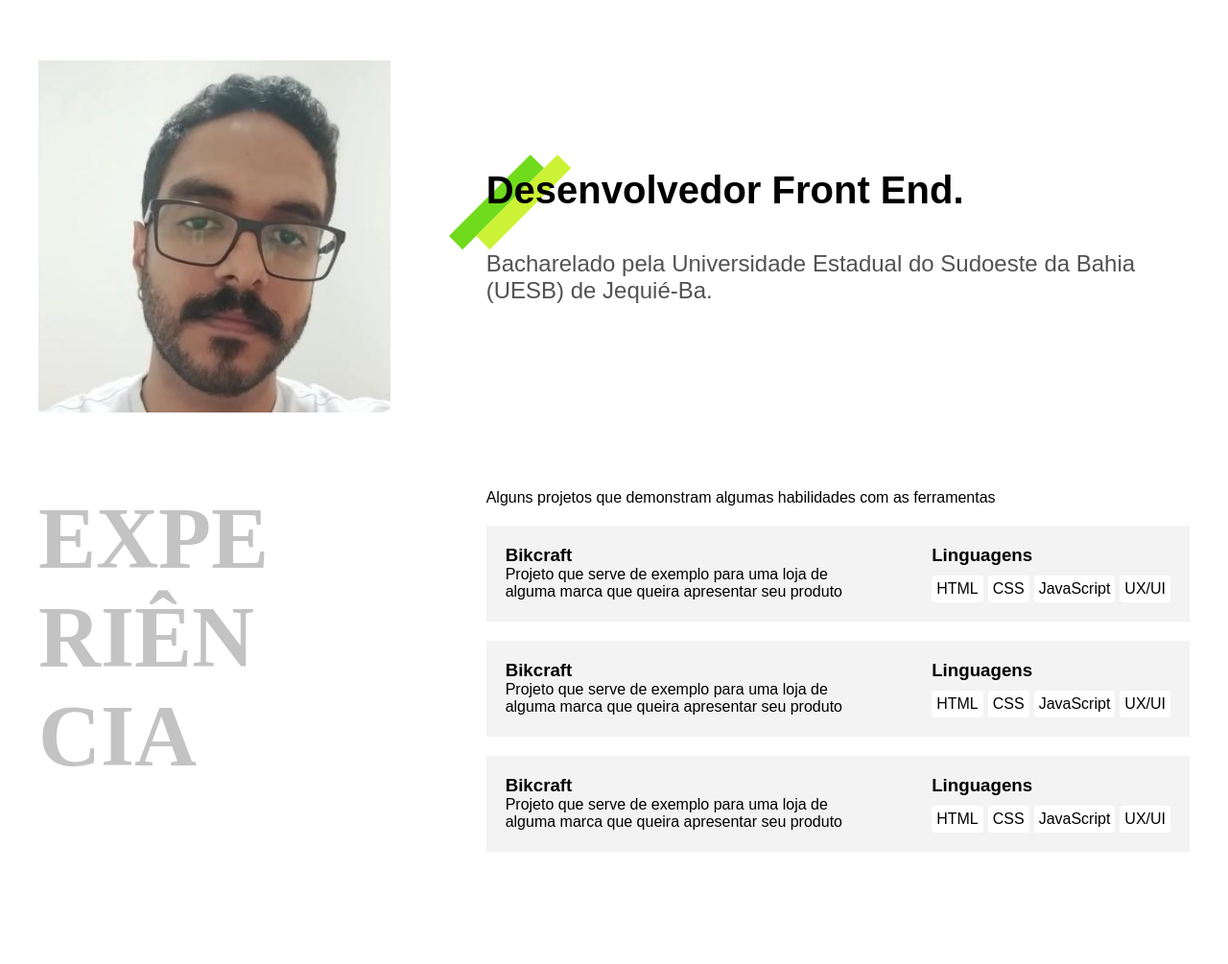
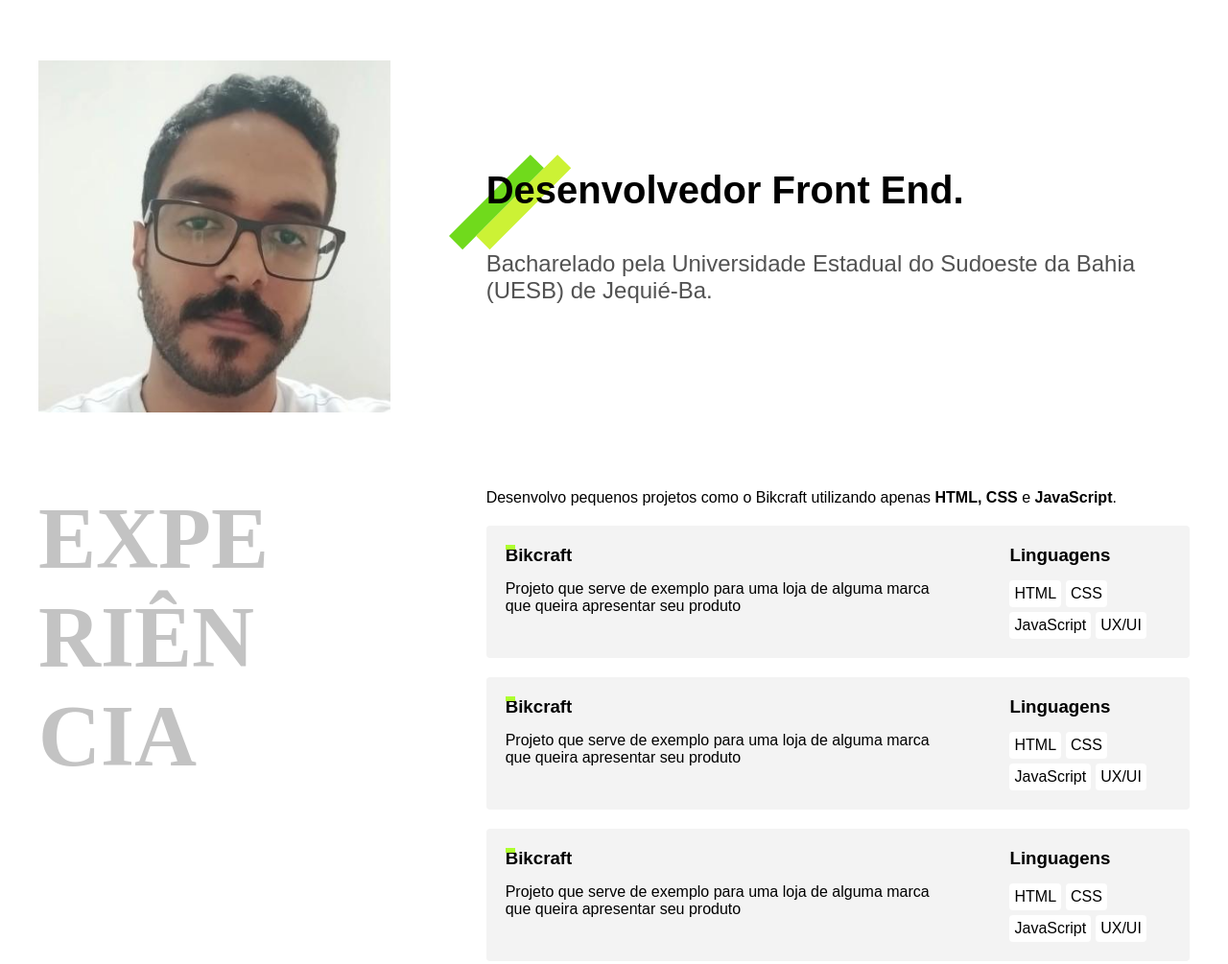
Before and after one commit to CaelSS/Portfolio-2.0, a plain HTML site: page index.html in a window 1280 px wide. Shown: the part 80-1085 px from the top of the page at 96% size. Before the commit the page ends 1008 px from the top, so only its background shows below. Drawn offline with Linux system fonts and the light colour scheme.

Commit message:
mudanca na semantica

```diff
--- a/css/experiencia.css
+++ b/css/experiencia.css
@@ -18,20 +18,34 @@
   .projetos {
     display: grid;
     gap: 20px;
+    position: relative;
 
     .projeto {
       padding: 20px;
       display: flex;
       background-color: #f3f3f3;
+      border-radius: 4px;
       gap: 60px;
+
+      h3 {
+        margin-bottom: 15px;
+      }
+    }
+
+    .projeto::before{
+      content: "";
+      width: 10px;
+      height: 5px;
+      background-color: greenyellow;
+      position: absolute;
     }
 
     ul {
       display: flex;
+      flex-wrap: wrap;
       gap: 5px;
 
       li {
-        margin-top: 10px;
         background-color: white;
         padding: 5px;
         border-radius: 4px;
--- a/index.html
+++ b/index.html
@@ -33,13 +33,12 @@
     </main>
 
     <section class="experiencia">
-
-      <h2 class="titulo-exp">expe<br>riên<br>cia</h2>
+      <h2 class="titulo-exp">expe<br />riên<br />cia</h2>
 
       <div class="projetos">
-        <p>
-          Alguns projetos que demonstram algumas habilidades com as ferramentas
-        </p>
+        <span class="subtitulo">
+          Desenvolvo pequenos projetos como o Bikcraft utilizando apenas <b>HTML, CSS </b> e <b>JavaScript</b>.
+        </span>
 
         <div class="projeto">
           <div>
```
